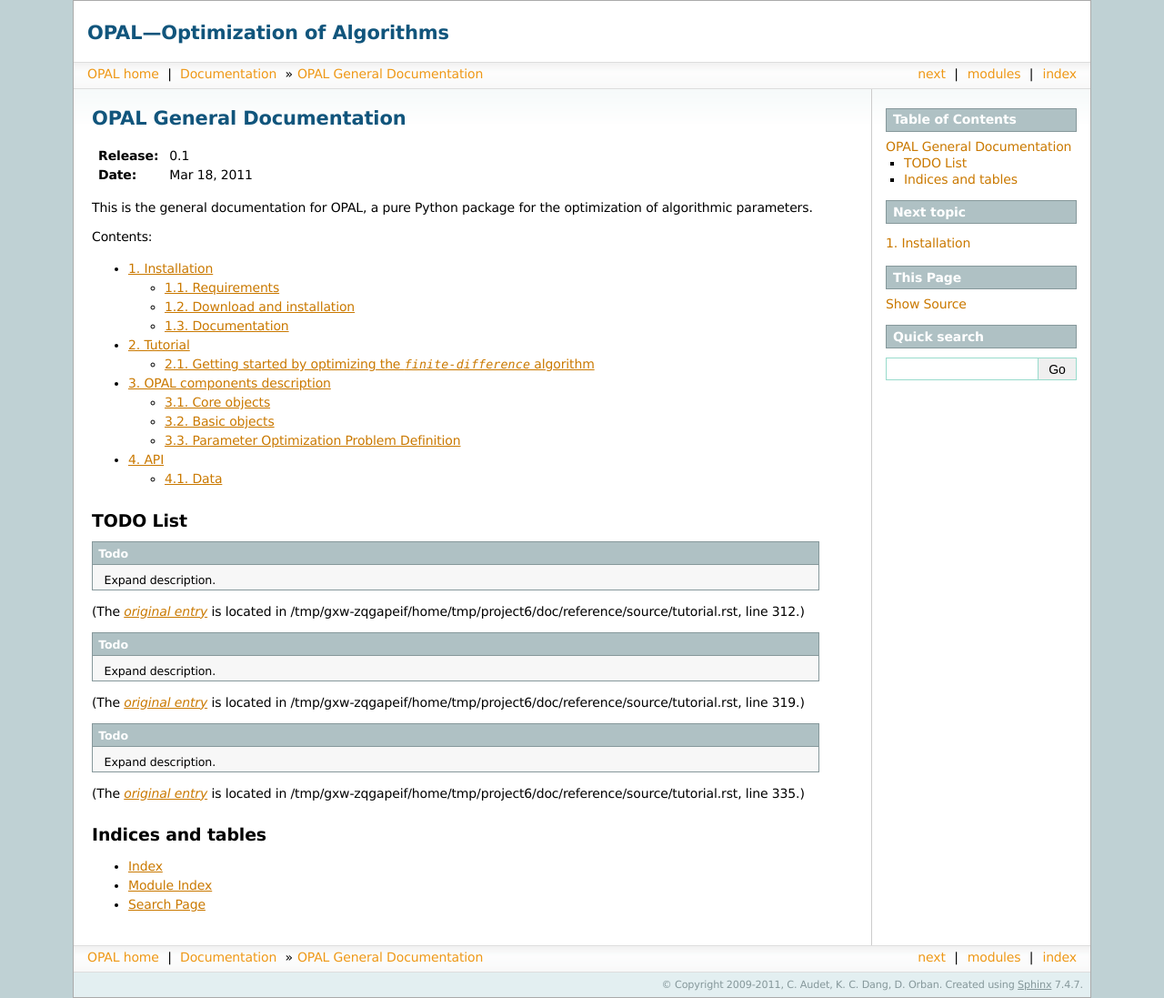
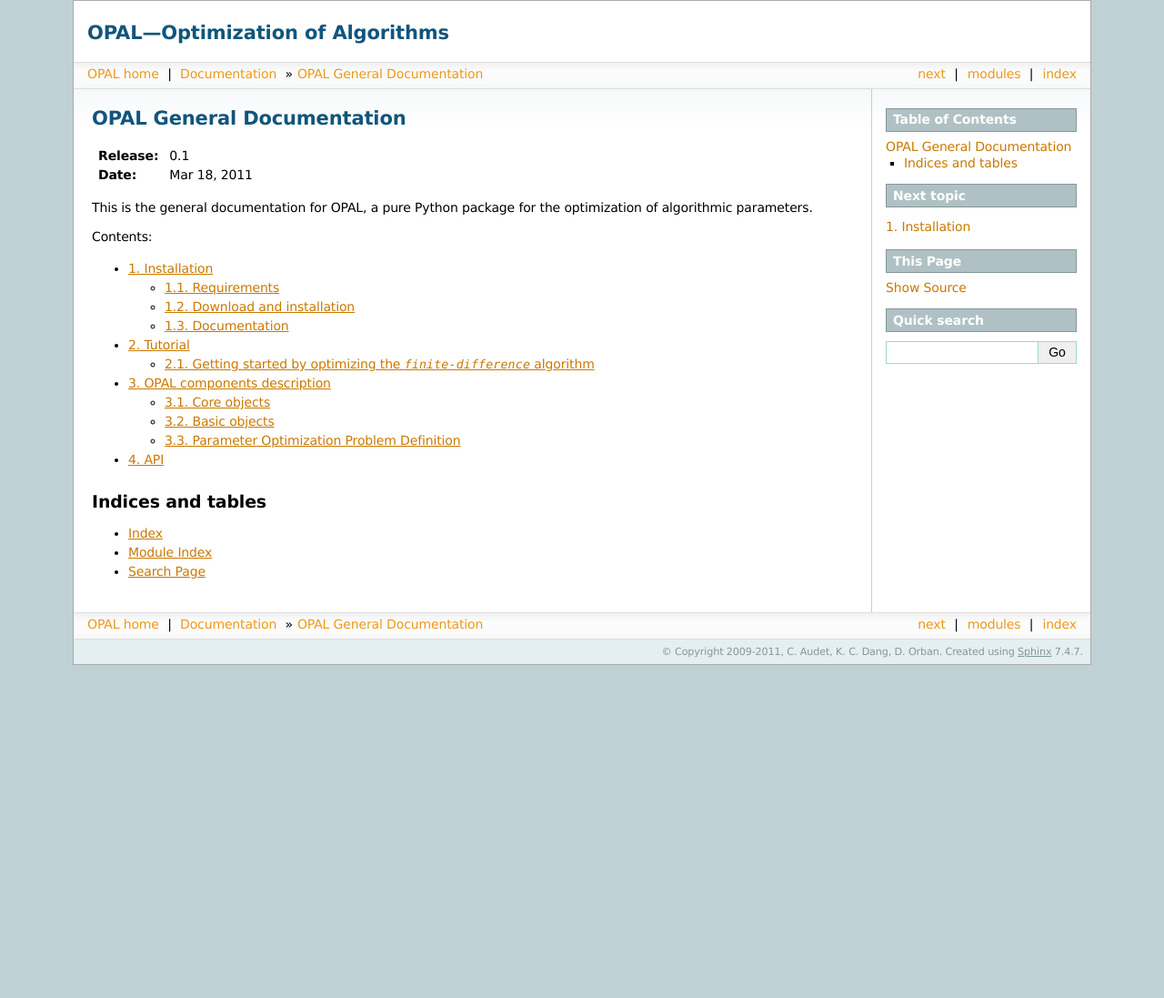
Before and after one commit to PythonOptimizers/opal, a Sphinx documentation site: the page built from doc/reference/source/contents.rst, in a window 1280 px wide. Shown: the whole page at 91% size. Built offline with Sphinx 7.4.7, drawn with Linux system fonts in a browser that asks for light colours; after the commit the page ends 900 px from its top, so only the background shows below that; some of the changed lines change nothing that is shown.

Commit message:
- Update documentation   + Delete todo list   + Include the source files for the examples

```diff
--- a/doc/reference/source/.templates/index.html
+++ b/doc/reference/source/.templates/index.html
@@ -61,7 +61,7 @@
 
 <h2>Examples</h2>
 <p>Links to some examples can be found in the
-  <a href="tutorials.html">Tutorial section</a>.
+  <a href="tutorial.html">Tutorial section</a>.
 </p>
 
 <h2>Get OPAL</h2>
--- a/doc/reference/source/api.rst
+++ b/doc/reference/source/api.rst
@@ -5,7 +5,4 @@
 =================
 
 
-Data
-----
-
-.. automodule:: opal.core.data
+.. automodule:: opal
--- a/doc/reference/source/contents.rst
+++ b/doc/reference/source/contents.rst
@@ -27,13 +27,14 @@
    OPAL components description <opal>
    API <api>
 
-TODO List
-=========
+.. TODO List
+   =========
 
 .. Add todo items in the sections of the documentation and they will appear
 .. here.
 
-.. todolist::
+..
+  .. todolist::
 
 
 Indices and tables
--- a/doc/reference/source/tutorial.rst
+++ b/doc/reference/source/tutorial.rst
@@ -40,13 +40,9 @@
 
 In this formula, we could consider the step size :math:`h` as a real parameter.
 
-Here is a possible (simple) Python implementation::
+Here is a possible (simple) Python implementation
 
-  # This is file fd.py
-  def fd(f, x, h):
-      if h == 0:
-          return float("infinity")
-      return (f(x + h) - f(x))/h
+.. literalinclude:: /examples/fd/fd.py
 
 We will explain step by step the example. In this example, the executable
 wrapper is written in Python. The declaration, definition of OPAL problem are
@@ -92,48 +88,23 @@
 
 Obviously, how to create a wrapper depends on the algorithm and user experience. The follwing
 listing is an example of the wrapper for the above ``finite-difference`` algorithm. This wrapper
-returns the approximation error as unique observed elementary measure::
+returns the approximation error as unique observed elementary measure
 
-  # This is file fd_run.py
-  from opal.core.io import read_params_from_file, write_measures_to_file
-  from fd import fd
-  from math import pi, sin, cos
-  import sys
-
-  f = sin ; df = cos  # Target function and its derivative.
-  x = pi/4     # This is where the derivative will be approximated.
-  dfx = df(x)  # "Exact" derivative at x.
-
-  def run(param_file, problem):
-    "Run FD with given parameters."
-
-    params = read_params_from_file(param_file)
-    h = params['h']
-    return {'ERROR': abs(dfx - fd(f,x,h))}
-
-
-  if __name__ == '__main__':
-    param_file  = sys.argv[1]
-    problem     = sys.argv[2]
-    output_file = sys.argv[3]
-
-    # Solve, gather measures and write to file.
-    measures = run(param_file, problem)
-    write_measures_to_file(output_file, measures)
-
-
+.. literalinclude:: /examples/fd/fd_run.py
 
 Some points should be noted in the above listing:
 
-#. The wrapper communicates avec the OPAL through the immediated files whose format is fixed by OPAL. As the executable
-   wrapper are written in Python, we can benefit two predefined methods :func:`opal.core.io.read_parameter` and
-   :func:`opal.core.io.write_measure` to take care the reading parameters from file and writing measures to file. This is one
-   of the advantage as creating executable wrapper by Python.
+#. The wrapper communicates avec the OPAL through the immediated files whose format is fixed by OPAL.
+   As the executable wrapper are written in Python, we can benefit two predefined methods
+   :func:`opal.core.io.read_parameter` and
+   :func:`opal.core.io.write_measure` to take care the reading parameters from file and writing measures to file.
+   This is one of the advantage as creating executable wrapper by Python.
 
 #. The argument processing follows exactly the order of arguments in a wrapper call.
 
 #. The algorithm is involved by ``import fd`` statement and the function call ``fd(math.sin, 0.0, h)``.
-   Module ``fd`` provides the ``fd`` routine to compute difference of given function specified by the first argument.
+   Module ``fd`` provides the ``fd`` routine to compute difference of given function specified by the first
+   argument.
    The wrapper will test this routine with function :math:`sin(x)` at point :math:`x=\pi/4`.
 
 
@@ -156,27 +127,9 @@
 #. The feasible region of parameters are defined by the :class:`ParameterConstraint`. The condition is
    provided by a string, for example `h > 0`
 
-An example of declaration file is show in following listing ::
+An example of declaration file is show in following listing
 
-  # This is file fd_declaration.py
-  from opal.core.algorithm import Algorithm
-  from opal.core.parameter import Parameter
-  from opal.core.measure   import Measure
-
-  # Define Algorithm object.
-  FD = Algorithm(name='FD', purpose='Forward Finite Differences')
-
-  # Register executable for FD.
-  FD.set_executable_command('python fd_run.py')
-
-  # Define parameter and register it with algorithm.
-  h = Parameter(kind='real', default=0.5, bound=(0, None),
-                name='h', description='Step size')
-  FD.add_param(h)
-
-  # Define relevant measure and register with algorithm.
-  error = Measure(kind='real', name='ERROR', description='Error in derivative')
-  FD.add_measure(error)
+.. literalinclude:: /examples/fd/fd_declaration.py
 
 
 Create an optimization session
@@ -195,45 +148,9 @@
 newly-defined ``performance measures``. In particular, we use such measures to
 define the objective and constraints (if any) of our problem.
 
-A main file that desires to minimize the small value ``h`` is defined as following listing::
+A main file that desires to minimize the small value ``h`` is defined as following listing
 
-  # This is file fd_optimize.py
-  from fd_declaration import FD
-
-  from opal import ModelStructure
-  from opal import ModelData
-  from opal import BlackBoxModel
-  from opal.Solvers import NOMAD
-
-  # Return the error measure.
-  def get_error(parameters, measures):
-    return sum(measures["ERROR"])
-
-  # Parameters being tuned and problem list.
-  params = FD.parameters   # All.
-  problems = []            # None.
-
-  # Define parameter optimization problem.
-  data = ModelData(FD, problems, params)
-  struct = ModelStructure(objective=get_error, constraints=[])  # Unconstrained
-  blackbox = BlackBoxModel(modelData=data, modelStructure=struct)
-
-  # Solve parameter optimization problem.
-  NOMAD.solve(model=blackbox)
-
-  # Inform user of expected optimal value for information.
-  try:
-    import numpy as np
-    eps = np.finfo(np.double).eps
-  except:
-    # Approximate machine epsilon.
-    eps = 1.0
-    while 1+eps > 1: eps /= 2
-    eps *= 2
-
-  from math import sqrt
-  print 'Expected optimal value is approximately %21.15e' % sqrt(eps)
-
+.. literalinclude:: /examples/fd/fd_optimize.py
 
 In this listing, all statements from the begin except the last one are declarations.
 They show that, all of algorithm's parameter are involved to the minimization of
@@ -308,17 +225,14 @@
   ====================
 
 ..
-
-.. todo::
-
-    Expand description.
+  .. todo::
+  Expand description.
 
 
 
-
-.. todo::
-
-    Expand description.
+..
+  .. todo::
+  Expand description.
 
 ..
   Step 3: Writing the Black Box
@@ -332,6 +246,6 @@
 
 
 
-.. todo::
-
-    Expand description.
+..
+  .. todo::
+  Expand description.
```
